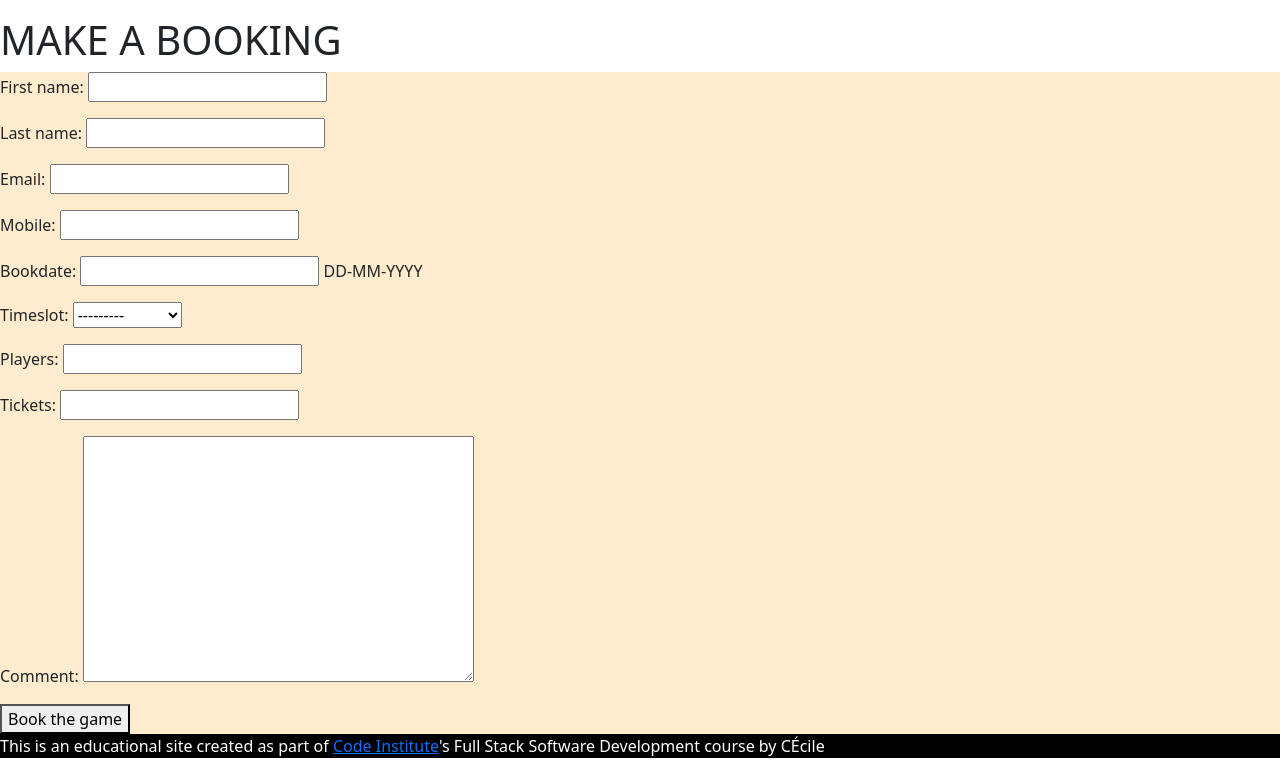
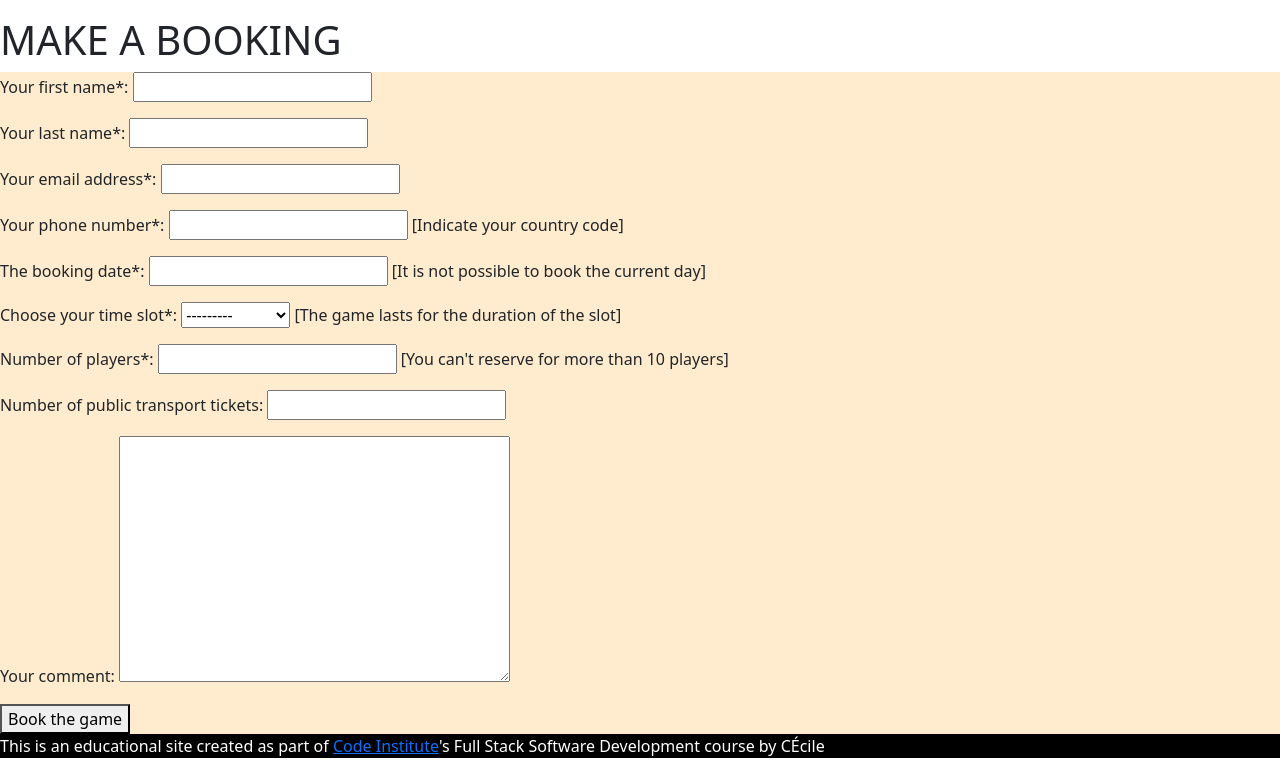
Before and after one commit to cecilegaudron/outscape-game, a Django app: page /booking.html in a window 1280 px wide. Shown: the part 216-990 px from the top of the page. Run offline with Django 4.2, Linux system fonts and the light colour scheme.

Commit message:
Add details on booking form for better readibility

```diff
--- a/outscapebooking/forms.py
+++ b/outscapebooking/forms.py
@@ -21,66 +21,6 @@ TIMESLOT_LIST = (
 
 class BookingForm(ModelForm):
 
-    """
-    first_name = forms.CharField(
-        label='Your first name',
-        required=True,
-        widget=forms.TextInput(attrs={'placeholder': 'Your first name'}),
-    )
-
-    last_name = forms.CharField(
-        label='Your last name',
-        required=True,
-        widget=forms.TextInput(attrs={'placeholder': 'Your last name'}),
-    )
-
-    email = forms.EmailField(
-        label='Your email',
-        required=True,
-        widget=forms.TextInput(attrs={'placeholder': 'Your address email'}),
-    )
-
-    mobile = forms.CharField(
-        label='Your telephone number',
-        required=True,
-        widget=forms.TextInput(attrs={'placeholder': 'Your phone number with country code'}),
-    )
-
-    bookingdate = forms.DateField(
-        label='',
-        required=True,
-        validators=[Booking.validate_bookdate],
-    )
-
-    timeslot = forms.MultipleChoiceField(
-        label='Contact Number',
-        required=True,
-        widget=forms.CheckboxSelectMultiple,
-        choices=TIMESLOT_LIST,
-    )
-
-    players = forms.IntegerField(
-        label='Number of players',
-        required=True,
-        widget=forms.TextInput(attrs={'placeholder': 'How many players are you?'}),
-        validators=[MinValueValidator(1), MaxValueValidator(10)],
-    )
-
-    tickets = forms.IntegerField(
-        label='Number of public transport tickets ',
-        required=False,
-        widget=forms.TextInput(attrs={'placeholder': 'Do you need BVG tickets?'}),
-        validators=[MinValueValidator(0), MaxValueValidator(10)],
-    )
-
-    comment = forms.CharField(
-        label='Comment',
-        required=False,
-        max_length=300,
-        widget=forms.Textarea(attrs={'placeholder': 'Would you like to inform us of anything in particular?'}),
-    )
-    """
-
     class Meta:
 
         model = Booking
--- a/outscapebooking/models.py
+++ b/outscapebooking/models.py
@@ -38,27 +38,76 @@ class Booking(models.Model):
         ("16:00-19:00", "16:00-19:00"),
     )
 
-    # User info
-    first_name = models.CharField(max_length=80, blank=False)
-    last_name = models.CharField(max_length=80, blank=False)
-    email = models.EmailField(blank=False, unique=True)
+    # User info with whole name
+    first_name = models.CharField(
+        "Your first name*",
+        max_length=80,
+        blank=False
+        )
+
+    last_name = models.CharField(
+        "Your last name*",
+        max_length=80,
+        blank=False
+        )
+
+    # Email
+    email = models.EmailField(
+        "Your email address*",
+        blank=False,
+        unique=True
+        )
+
+    # Mobile number
     # https://docs.djangoproject.com/en/2.2/ref/validators/
-    mobile = models.CharField(max_length=14, blank=False)
+    mobile = models.CharField(
+        "Your phone number*",
+        help_text="[Indicate your country code]",
+        max_length=14,
+        blank=False,
+        )
 
-    # Date and timeslots of booking
-    bookdate = models.DateField(help_text="DD-MM-YYYY", blank=False, validators=[validate_bookdate])
-    #date = models.DateField(help_text="DD-MM-YYYY", blank=False, validators=[validate_bookdate])
-    timeslot = models.CharField(choices=TIMESLOT_LIST, blank=False, null=False, max_length=40)
+    # Date
+    bookdate = models.DateField(
+        "The booking date*",
+        help_text="[It is not possible to book the current day]",
+        blank=False,
+        validators=[validate_bookdate]
+        )
+
+    # Timeslots
+    timeslot = models.CharField(
+        "Choose your time slot*",
+        help_text="[The game lasts for the duration of the slot]",
+        choices=TIMESLOT_LIST,
+        blank=False,
+        null=False,
+        max_length=40
+        )
 
     # Number of players
     # https://stackoverflow.com/questions/42425933/how-do-i-set-a-default-max-and-min-value-for-an-integerfield-django
-    players = models.PositiveIntegerField(blank=False, validators=[MinValueValidator(1), MaxValueValidator(10)])
+    players = models.PositiveIntegerField(
+        "Number of players*",
+        help_text="[You can't reserve for more than 10 players]",
+        blank=False,
+        validators=[MinValueValidator(1), MaxValueValidator(10)]
+        )
 
     # Number of transport tickets needed for the game
-    tickets = models.PositiveIntegerField(blank=True, null=True, validators=[MaxValueValidator(10)])
+    tickets = models.PositiveIntegerField(
+        "Number of public transport tickets",
+        blank=True,
+        null=True,
+        validators=[MaxValueValidator(10)]
+        )
 
     # Comment from the customer
-    comment = models.TextField(max_length=300, blank=True)
+    comment = models.TextField(
+        "Your comment",
+        max_length=300,
+        blank=True
+        )
 
     # Date of the booking creation
     created_on = models.DateTimeField(auto_now_add=True)
--- a/templates/account/login.html
+++ b/templates/account/login.html
@@ -11,7 +11,7 @@
     <div class="col-md-8 mt-3 offset-md-2">
       <h1>{% trans "Sign In" %}</h1>
 
-      <p>{% blocktrans %}To made a booking, please log in.<br>
+      <p>{% blocktrans %}To make a booking, please log in.<br>
         If you have not created an account yet, then please
       <a href="{{ signup_url }}">sign up</a> first.{% endblocktrans %}</p>
 
```
Also changed, not shown: outscapebooking/migrations/0002_auto_20230318_1128.py (added).
